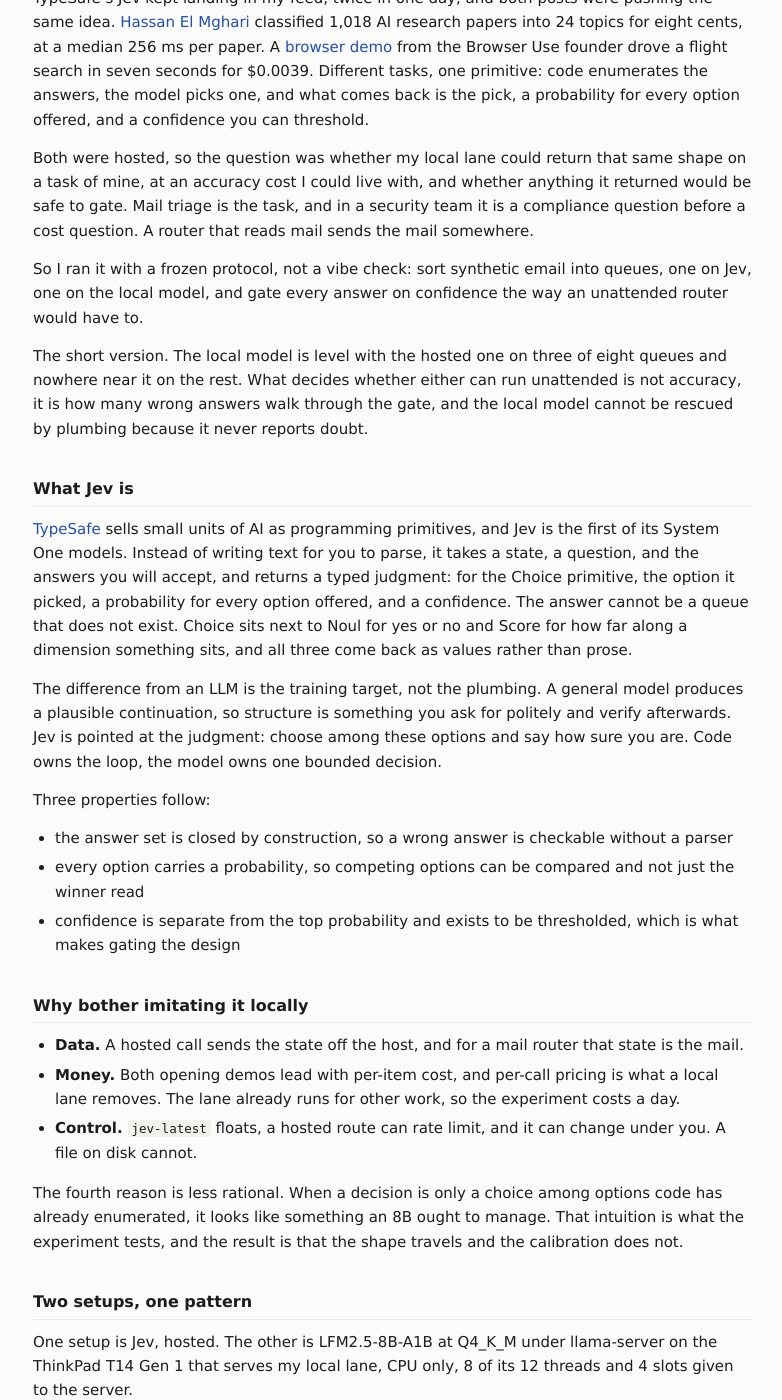
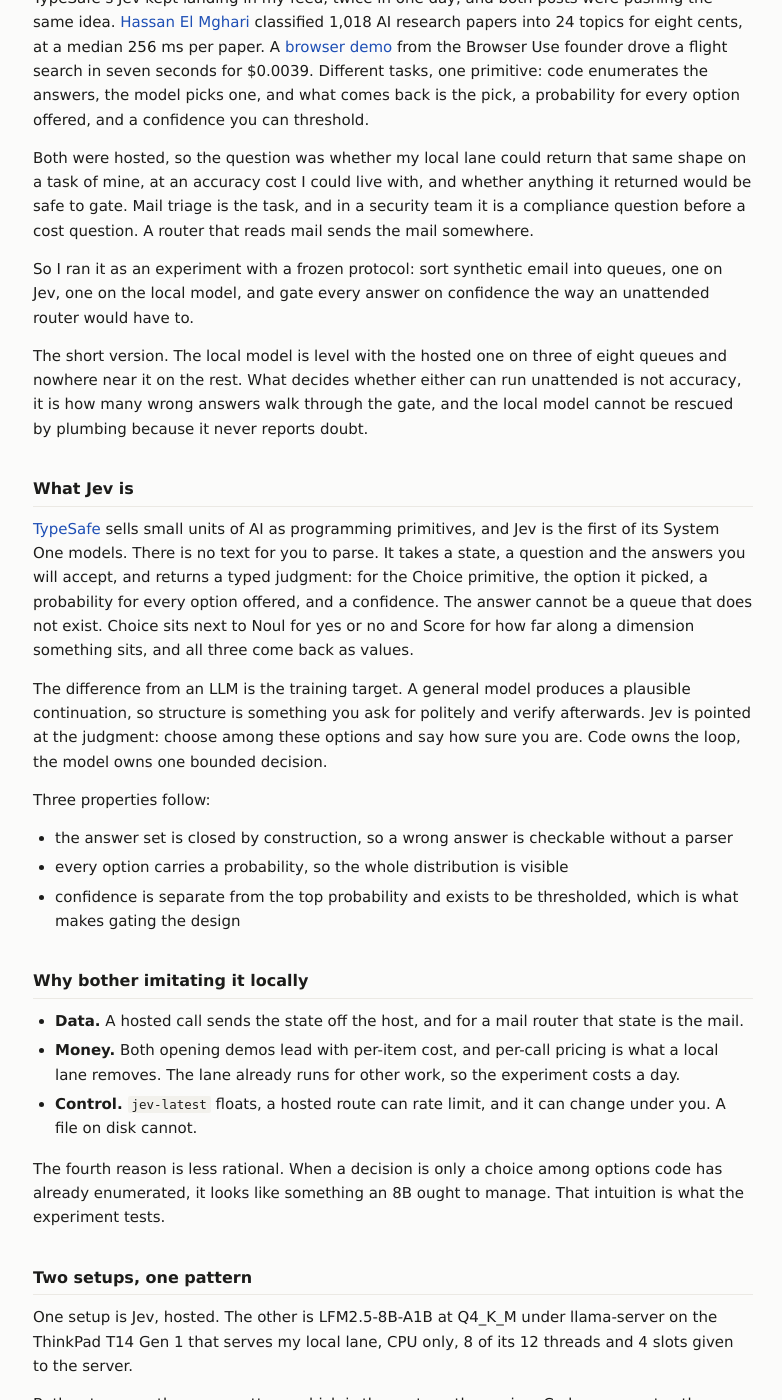
Before and after one commit to bhanuharya/bhanuharya.github.io, a Jekyll site: the page built from _posts/2026-09-17-can-my-local-8b-do-what-jev-does.md, in a window 1280 px wide and 1400 px high, scrolled down 198 px. Shown: the whole window, without its empty margins (247-1029 px from the left). Built offline with Jekyll 4.4.1, drawn with Linux system fonts in a browser that asks for light colours; some of the changed text lies outside the part shown.

Commit message:
post: strip the definitional antithesis and the rest of the tell shapes

````diff
--- a/_posts/2026-09-17-can-my-local-8b-do-what-jev-does.md
+++ b/_posts/2026-09-17-can-my-local-8b-do-what-jev-does.md
@@ -11,20 +11,20 @@
 
 Both were hosted, so the question was whether my local lane could return that same shape on a task of mine, at an accuracy cost I could live with, and whether anything it returned would be safe to gate. Mail triage is the task, and in a security team it is a compliance question before a cost question. A router that reads mail sends the mail somewhere.
 
-So I ran it with a frozen protocol, not a vibe check: sort synthetic email into queues, one on Jev, one on the local model, and gate every answer on confidence the way an unattended router would have to.
+So I ran it as an experiment with a frozen protocol: sort synthetic email into queues, one on Jev, one on the local model, and gate every answer on confidence the way an unattended router would have to.
 
 The short version. The local model is level with the hosted one on three of eight queues and nowhere near it on the rest. What decides whether either can run unattended is not accuracy, it is how many wrong answers walk through the gate, and the local model cannot be rescued by plumbing because it never reports doubt.
 
 ## What Jev is
 
-[TypeSafe](https://docs.typesafe.ai/) sells small units of AI as programming primitives, and Jev is the first of its System One models. Instead of writing text for you to parse, it takes a state, a question, and the answers you will accept, and returns a typed judgment: for the Choice primitive, the option it picked, a probability for every option offered, and a confidence. The answer cannot be a queue that does not exist. Choice sits next to Noul for yes or no and Score for how far along a dimension something sits, and all three come back as values rather than prose.
+[TypeSafe](https://docs.typesafe.ai/) sells small units of AI as programming primitives, and Jev is the first of its System One models. There is no text for you to parse. It takes a state, a question and the answers you will accept, and returns a typed judgment: for the Choice primitive, the option it picked, a probability for every option offered, and a confidence. The answer cannot be a queue that does not exist. Choice sits next to Noul for yes or no and Score for how far along a dimension something sits, and all three come back as values.
 
-The difference from an LLM is the training target, not the plumbing. A general model produces a plausible continuation, so structure is something you ask for politely and verify afterwards. Jev is pointed at the judgment: choose among these options and say how sure you are. Code owns the loop, the model owns one bounded decision.
+The difference from an LLM is the training target. A general model produces a plausible continuation, so structure is something you ask for politely and verify afterwards. Jev is pointed at the judgment: choose among these options and say how sure you are. Code owns the loop, the model owns one bounded decision.
 
 Three properties follow:
 
 - the answer set is closed by construction, so a wrong answer is checkable without a parser
-- every option carries a probability, so competing options can be compared and not just the winner read
+- every option carries a probability, so the whole distribution is visible
 - confidence is separate from the top probability and exists to be thresholded, which is what makes gating the design
 
 ## Why bother imitating it locally
@@ -33,7 +33,7 @@
 - **Money.** Both opening demos lead with per-item cost, and per-call pricing is what a local lane removes. The lane already runs for other work, so the experiment costs a day.
 - **Control.** `jev-latest` floats, a hosted route can rate limit, and it can change under you. A file on disk cannot.
 
-The fourth reason is less rational. When a decision is only a choice among options code has already enumerated, it looks like something an 8B ought to manage. That intuition is what the experiment tests, and the result is that the shape travels and the calibration does not.
+The fourth reason is less rational. When a decision is only a choice among options code has already enumerated, it looks like something an 8B ought to manage. That intuition is what the experiment tests.
 
 ## Two setups, one pattern
 
@@ -75,7 +75,7 @@
 }
 ```
 
-The assistant turn is pre-filled with `{"label": "`, so the model continues a structure instead of inventing one, and `continue_final_message` keeps that prefill a partial turn. The grammar comes from the taxonomy, so an answer outside the set is not discouraged, it is unreachable. 8 tokens at temperature 0 leaves no room to think or argue, which is why the model that needs 454 output tokens unconstrained needs 4 here.
+The assistant turn is pre-filled with `{"label": "`, so the structure is handed to the model, and `continue_final_message` keeps that prefill a partial turn. The grammar comes from the taxonomy, so an answer outside the set is not discouraged, it is unreachable. 8 tokens at temperature 0 leaves no room to think or argue, which is why the model that needs 454 output tokens unconstrained needs 4 here.
 
 Lab 2 moves the trick one level up: the model chooses among 25 natural descriptions and code maps the winner onto one of the 8 queues, so it reasons in words it already uses while the deployer's queue names stay a code concern. The grammar enumerates the descriptions, a dictionary lookup does the mapping.
 
@@ -99,7 +99,7 @@
 | local 8B, grammar constrained | 63.8% (60/94) | 0.269 | 3,948 ms |
 | local 8B, unconstrained | 52.1% (49/94) | n/a | 21,850 ms |
 
-Constrained decoding beat the unconstrained run by 11.7 points, which was my first version of the finding. Then the correction: nine of the unconstrained run's answers contained no label at all, and those nine account for 9.6 of the 11.7 points. On the answers it actually produced it scored 57.6% against 63.8%, six items in 94, which is noise. The grammar bought machine-readable output and speed, 454 output tokens per decision down to 4 and 21.8 seconds down to 3.9. Not comprehension.
+Constrained decoding beat the unconstrained run by 11.7 points, which was my first version of the finding. Then the correction: nine of the unconstrained run's answers contained no label at all, and those nine account for 9.6 of the 11.7 points. On the answers it actually produced it scored 57.6% against 63.8%, six items in 94, which is noise. The grammar bought machine-readable output and speed, 454 output tokens per decision down to 4 and 21.8 seconds down to 3.9. On accuracy it changed nothing.
 
 ## The gate is the real result
 
@@ -125,7 +125,7 @@
 
 At a 0.8 gate the hosted model runs four fifths of the mailbox with three wrong routings out of 94. The local model does the same volume with twenty. That ratio, wrong answers passed per unit of automation, is the property worth paying for.
 
-ECE says the same thing from another angle, 0.091 against 0.269, and the local model is more confident when it is right, 0.964 against 0.941. Confident when right and equally confident when wrong is what makes a gate dangerous, not useless.
+ECE says the same thing from another angle, 0.091 against 0.269, and the local model is more confident when it is right, 0.964 against 0.941. Confident when right and equally confident when wrong is what makes a gate dangerous.
 
 ![Errors that pass a confidence gate](/assets/img/gate-errors-escaped.png)
 
@@ -133,14 +133,14 @@
 
 ## Lab 2: three changes, two of them worse
 
-Lab 2 changed three things, each aimed at a failure I had already measured: queue definitions written as actions, not subject matter, a space of 25 natural descriptions mapped onto the 8 queues in code, and a full expansion over the raw token distribution, not just the greedy path. 205 items, 60 traps.
+Lab 2 changed three things, each aimed at a failure I had already measured: queue definitions written as actions, a space of 25 natural descriptions mapped onto the 8 queues in code, and a full expansion over the raw token distribution, going past the greedy path. 205 items, 60 traps.
 
 - Jev on the queue-level prompt: 84.4%. Jev on the semantic space: 85.9%. Local on the semantic space: 65.4%.
 - The local model went from 63.8% to 65.4% across a corpus that got harder, so flat in practice, and 71% slower per decision, 3.9 seconds to 6.7, because the prompt grew.
 - The semantic space made Jev's traps worse, 43 of 60 against 48 of 60, and cost it 65,810 output tokens against 15,590.
-- Calibration got worse rather than better, ECE 0.339 for the local model.
+- Calibration got worse, ECE 0.339 for the local model.
 
-Two negative results, kept rather than buried. Vocabulary the model actually uses did not buy accuracy, and it more than quadrupled Jev's output tokens for a point and a half on 205 items.
+Two negative results. Vocabulary the model actually uses did not buy accuracy, and it more than quadrupled Jev's output tokens for a point and a half on 205 items.
 
 ## The local model cannot be recalibrated
 
@@ -150,7 +150,7 @@
 
 *Confidence bins against accuracy, lab 2. The local model has no answers below 90% confidence, and none of the low bins have a local bar.*
 
-That is the finding I would hand to anyone planning a local seat. A model that never reports doubt cannot be repaired by prompting, by a grammar, or by rescaling its outputs. Calibration is a property of training.
+Anyone planning a local seat should take this much from it. A model that never reports doubt cannot be repaired by prompting, by a grammar, or by rescaling its outputs. Calibration is a property of training.
 
 ## Where it does work, per queue
 
@@ -179,11 +179,11 @@
 - The grammar's closing brace rides on the final token, so a completed option never equalled an option name and a correct answer was scored as no answer.
 - The gate coverage metric dropped rows with no distribution, turning 84.9% coverage into 100% in one file while the report's own table said 84.9%.
 
-The rest are ordinary. A malformed grammar literal made the constrained run return HTTP 400 on every item. A scorer read the token after the label instead of the label's own tokens. A 64 token cap returned empty answers because the model was still thinking. An answer parser matched labels inside negations, so "the subject does not say newsletter" scored as a newsletter answer.
+The rest are ordinary. A malformed grammar literal made the constrained run return HTTP 400 on every item. A scorer read the token after the label and ignored the label's own. A 64 token cap returned empty answers because the model was still thinking. An answer parser matched labels inside negations, so "the subject does not say newsletter" scored as a newsletter answer.
 
 Two corrections were to my own claims, in the open: the size of the constraint's benefit and the coverage denominator.
 
-One measurement was abandoned rather than patched, exact per-option scoring, which needs teacher forcing. That leaves every local confidence number here an approximation over the greedy path and its top-20 alternatives.
+One measurement did not get patched. Exact per-option scoring needs teacher forcing, so every local confidence number here stays an approximation over the greedy path and its top-20 alternatives.
 
 ## What these numbers do not say
 
@@ -191,19 +191,19 @@
 - One model, one quantisation, one CPU lane, one corpus. Nothing here generalises to small models as a class.
 - `jev-latest` floats, so the hosted numbers cannot be reproduced against a pinned version.
 - Lab 1's trap sample was 14 items, and its "local beats hosted on traps" reading did not survive lab 2, where Jev won 48 of 60 against 31.
-- The description of Jev is TypeSafe's own documentation rather than an inspection of the model. Everything measured here is the behaviour of the API they serve.
-- The two posts in the opening are demos, not evaluations, and both are self-reported by people adjacent to the vendors.
-- The $0.0786 per 1,000 emails figure is the paper classifier's number applied to my token counts. It is not a rate card for this task, and TypeSafe's pricing page returns 404.
+- The description of Jev comes from TypeSafe's own documentation. Everything measured here is the behaviour of the API they serve.
+- The two posts in the opening are demos, self-reported by people adjacent to the vendors. Neither reports accuracy on its own task.
+- The $0.0786 per 1,000 emails figure is the paper classifier's number applied to my token counts. TypeSafe publishes no rate card for this, and the pricing page returns 404.
 
 ## Next, cheapest first
 
 - Two or three few-shot examples for the confusable queues, `internal` against `meeting` and `personal` against no-fit.
 - Agreement between two runs with the option order permuted, used as the gate, since the model's own confidence is not.
 - A fine-tuned encoder classifier, milliseconds per item on CPU, with its calibration coming from training.
-- The CPU economics: pin one slot so the shared system prompt is prefilled once, and use all 12 threads instead of 8.
+- The CPU economics: pin one slot so the shared system prompt is prefilled once, and give the server all 12 threads.
 
 Cost was never going to decide this. The hosted model is about eight cents per thousand emails on the paper classifier's anchor, and the local lane is free per call but runs 909 items an hour in lab 1 and 536 in lab 2, so 50,000 emails a month is 55 to 93 hours of lane time. At triage volumes the money is small on both sides, and the gate is the question.
 
-The run behind it: 158 tool calls, 1,286,819 input tokens, 428,852 output, and 41,917,952 cache reads, which are context reprocessed rather than generated. Cost is recorded as zero because the route is unpriced, not because the work was free.
+The run behind it: 158 tool calls, 1,286,819 input tokens, 428,852 output, and 41,917,952 cache reads, which are context reprocessed on the way in. Cost is recorded as zero because the route is unpriced in the usage table. Nothing here was free.
 
 So the 8B stays a candidate prefilter for the queues it already handles, and stops auditioning as the router :-)
````
